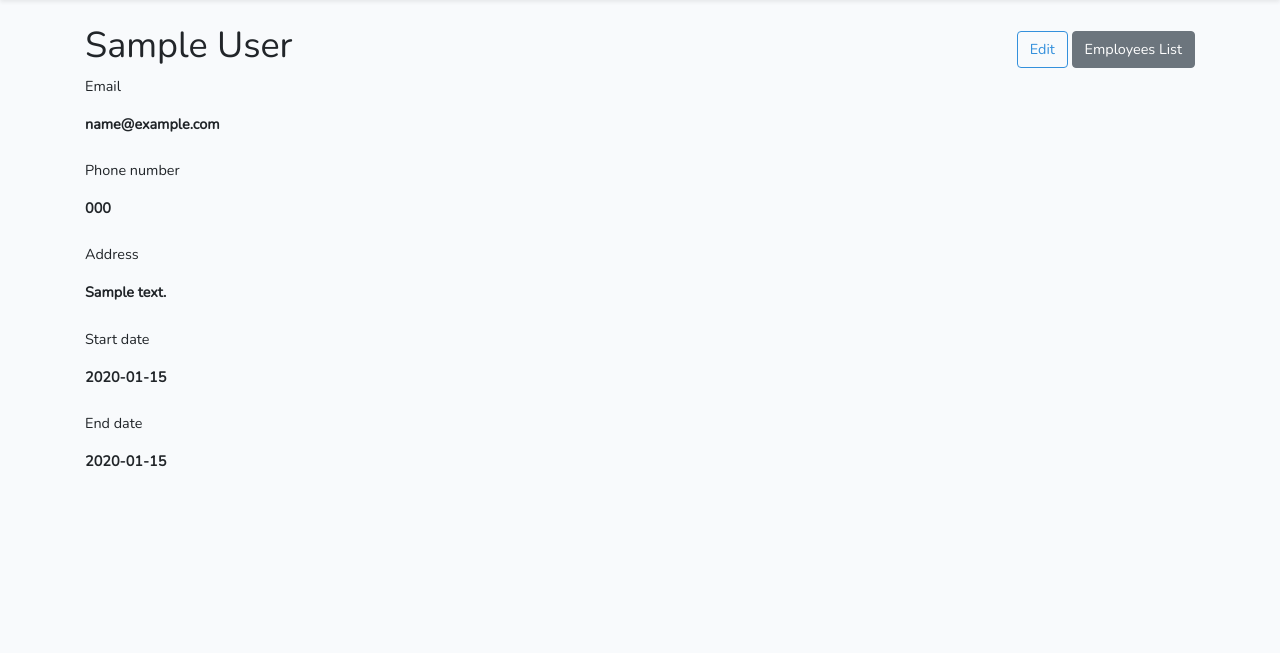
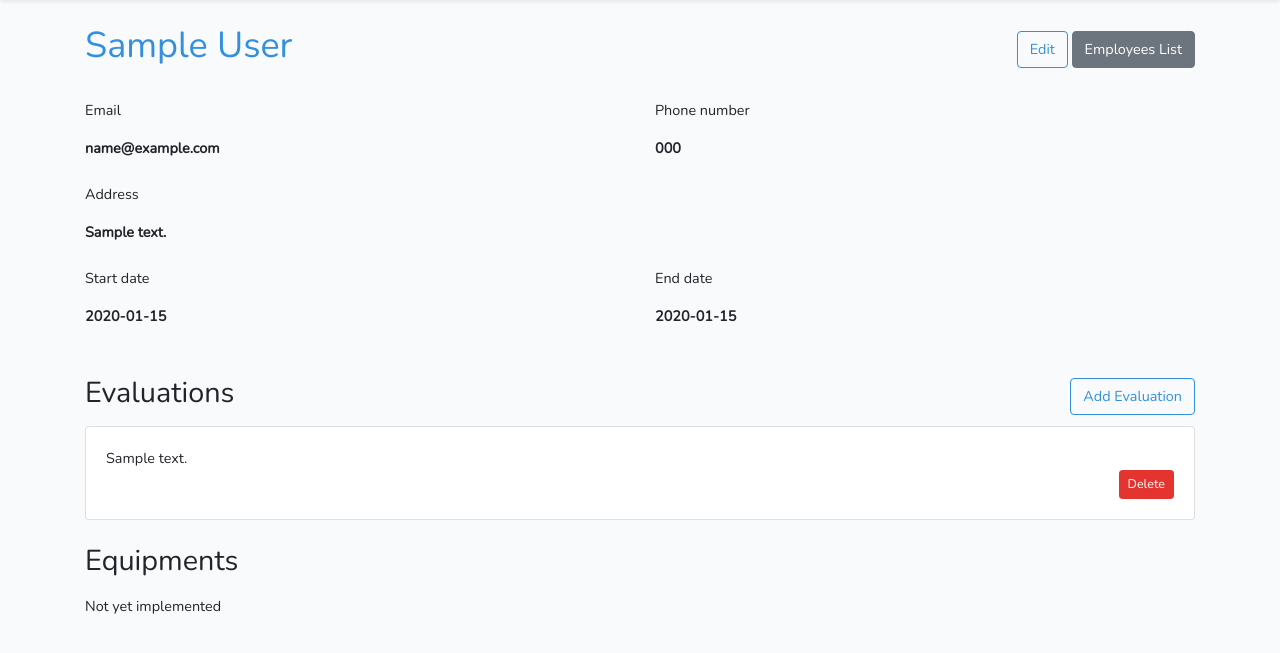
Before and after one commit to YeFFreY/petitefourchette, a Laravel app: page /employees/1 in a window 1280 px wide. Shown: the part 55-708 px from the top of the page. Run offline with Laravel 8, Linux system fonts and the light colour scheme; a user stored in the database is signed in; tables that the repository leaves empty hold one stand-in row (values such as "Sample post"); parts of the project's set-up code (start-up, migrations or seed data) failed here and were passed over.

Commit message:
Add and delete employee evaluation

```diff
--- a/app/Employee.php
+++ b/app/Employee.php
@@ -13,4 +13,14 @@ class Employee extends Model
     {
         return "/employees/{$this->id}";
     }
+
+    public function evaluations()
+    {
+        return $this->hasMany(EmployeeEvaluation::class);
+    }
+
+    public function addEvaluation($body)
+    {
+        return $this->evaluations()->create(compact('body'));
+    }
 }
--- /dev/null
+++ b/app/EmployeeEvaluation.php
@@ -0,0 +1,21 @@
+<?php
+
+namespace App;
+
+use Illuminate\Database\Eloquent\Model;
+
+class EmployeeEvaluation extends Model
+{
+    protected $table = 'employee_evaluations';
+    protected $fillable = ['body'];
+
+    public function path()
+    {
+        return "/evaluations/{$this->id}";
+    }
+
+    public function employee()
+    {
+        return $this->belongsTo('App\Employee');
+    }
+}
--- a/app/Http/Controllers/EmployeesController.php
+++ b/app/Http/Controllers/EmployeesController.php
@@ -58,7 +58,7 @@ class EmployeesController extends Controller
             'phone_number' => '',
             'address' => '',
             'start_date' => 'date|required',
-            'end_date' => 'date'
+            'end_date' => 'nullable|date'
         ]);
     }
 }
--- a/resources/views/employees/show.blade.php
+++ b/resources/views/employees/show.blade.php
@@ -2,33 +2,68 @@
 
 @section('content')
   <div class="container">
-    <div class="d-flex align-items-center justify-content-between">
-      <h1>{{ $employee->first_name }} {{ $employee->last_name }}</h1>
+    <div class="d-flex align-items-center justify-content-between mb-4">
+      <h1 class="text-primary">{{ $employee->first_name }} {{ $employee->last_name }}</h1>
       <div>
         <a href="{{ route('employees.edit',$employee->id) }}" class="btn btn-outline-primary">Edit</a>
         <a href="/employees" class="btn btn-secondary">Employees List</a>
       </div>
     </div>
+    <div class="row">
+      <div class="col-md-6">
         <div class="form-group">
           <label>Email</label>
           <p class="form-control-plaintext">{{ $employee->email }}</p>
         </div>
+      </div>
+      <div class="col-md-6">
         <div class="form-group">
           <label>Phone number</label>
           <p class="form-control-plaintext">{{ $employee->phone_number }}</p>
         </div>
+      </div>
+    </div>
+    <div class="row">
+      <div class="col-md-12">
         <div class="form-group">
           <label>Address</label>
           <p class="form-control-plaintext">{{ $employee->address }}</p>
         </div>
-    <div class="form-group">
+      </div>
+    </div>
+    <div class="row">
+      <div class="form-group col-md-6">
         <label>Start date</label>
         <p class="form-control-plaintext">{{ $employee->start_date }}</p>
       </div>
-    <div class="form-group">
+      <div class="form-group col-md-6">
         <label>End date</label>
-      <p class="form-control-plaintext">{{ $employee->end_date }}</p>
+        <p class="form-control-plaintext">{{ $employee->end_date ?: 'Ongoing' }}</p>
+      </div>
     </div>
 
+    <div class="d-flex align-items-center justify-content-between mb-2 mt-4">
+      <h2>Evaluations</h2>
+      <a href="{{ $employee->path() . '/evaluations/create' }}" class="btn btn-outline-primary">Add Evaluation</a>
+    </div>
+    @forelse ($employee->evaluations as $evaluation)
+      <div class="card mb-2">
+        <div class="card-body">
+          <div class="card-text">{{ $evaluation->body }}</div>
+          <form method="POST" action="{{ $evaluation->path() }}" class="d-flex justify-content-end">
+            @csrf
+            @method('DELETE')
+            <button type="submit" class="btn btn-danger btn-sm">Delete</button>
+          </form>
+        </div>
+      </div>
+    @empty
+      <p>No evaluations yet.</p>
+    @endforelse
+
+    <div class="d-flex align-items-center justify-content-between mb-2 mt-4">
+      <h2>Equipments</h2>
+    </div>
+    <p>Not yet implemented</p>
   </div>
 @endsection
--- a/routes/web.php
+++ b/routes/web.php
@@ -26,4 +26,8 @@ Route::group(['middleware' => 'auth'], function() {
     Route::get('/home', 'HomeController@index')->name('home');
     Route::resource('employees', 'EmployeesController');
     Route::resource('equipments', 'EquipmentsController');
+
+    Route::post('employees/{employee}/evaluations', 'EmployeeEvaluationsController@store');
+    Route::get('employees/{employee}/evaluations/create', 'EmployeeEvaluationsController@create');
+    Route::delete('evaluations/{evaluation}', 'EmployeeEvaluationsController@destroy');
 });
```
Also changed, not shown: app/Http/Controllers/EmployeeEvaluationsController.php (added, +96 -0 lines), database/factories/EmployeeEvaluationFactory.php (added, +12 -0 lines), resources/views/employees/evaluations/create.blade.php (added, +19 -0 lines), resources/views/employees/evaluations/form.blade.php (added, +19 -0 lines), tests/Feature/EmployeeEvaluationsTest.php (added, +79 -0 lines), tests/Feature/ManageEmployeesTest.php (+4 -5 lines), tests/Feature/ManageEquipmentsTest.php (+4 -5 lines), tests/TestCase.php (+5 -0 lines), tests/Unit/EmployeeTest.php (+11 -0 lines), database/migrations/2020_03_15_154741_create_employee_evaluations_table.php (added). Lines whose indentation alone changed are shown as unchanged.
